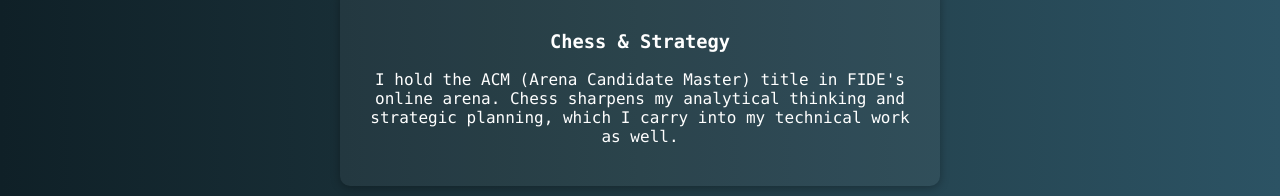
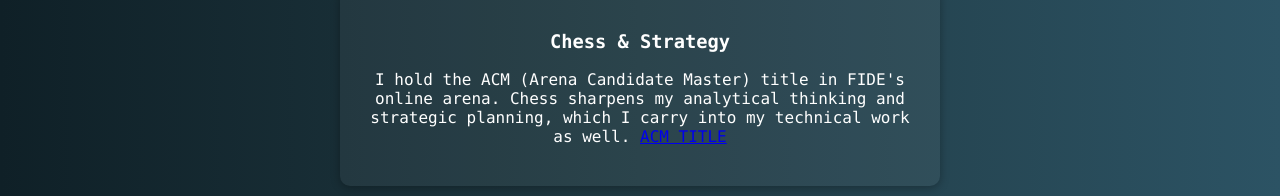
Before and after one commit to Aryan-0001/Portfolio0101, a plain HTML site: page index.html in a window 1280 px wide. Shown: the part 4456-4652 px from the top of the page. Drawn offline with Linux system fonts and the light colour scheme.

Commit message:
Update index.html

```diff
--- a/index.html
+++ b/index.html
@@ -259,7 +259,9 @@ Check out some of my astrophotography:
     </div>
     <div class="container zoom-in">
       <h3>Chess & Strategy</h3>
-      <p>I hold the ACM (Arena Candidate Master) title in FIDE's online arena. Chess sharpens my analytical thinking and strategic planning, which I carry into my technical work as well.</p>
+      <p>I hold the ACM (Arena Candidate Master) title in FIDE's online arena. Chess sharpens my analytical thinking and strategic planning, which I carry into my technical work as well.
+<a href="https://drive.google.com/file/d/1YgqAn18WG48Rqd77NFGl3FXCMrk8Y7sU/view?usp=drivesdk" target="_blank" title="ACM TITLE">ACM TITLE</a>
+</p>
     </div>
   </section>
 
```
